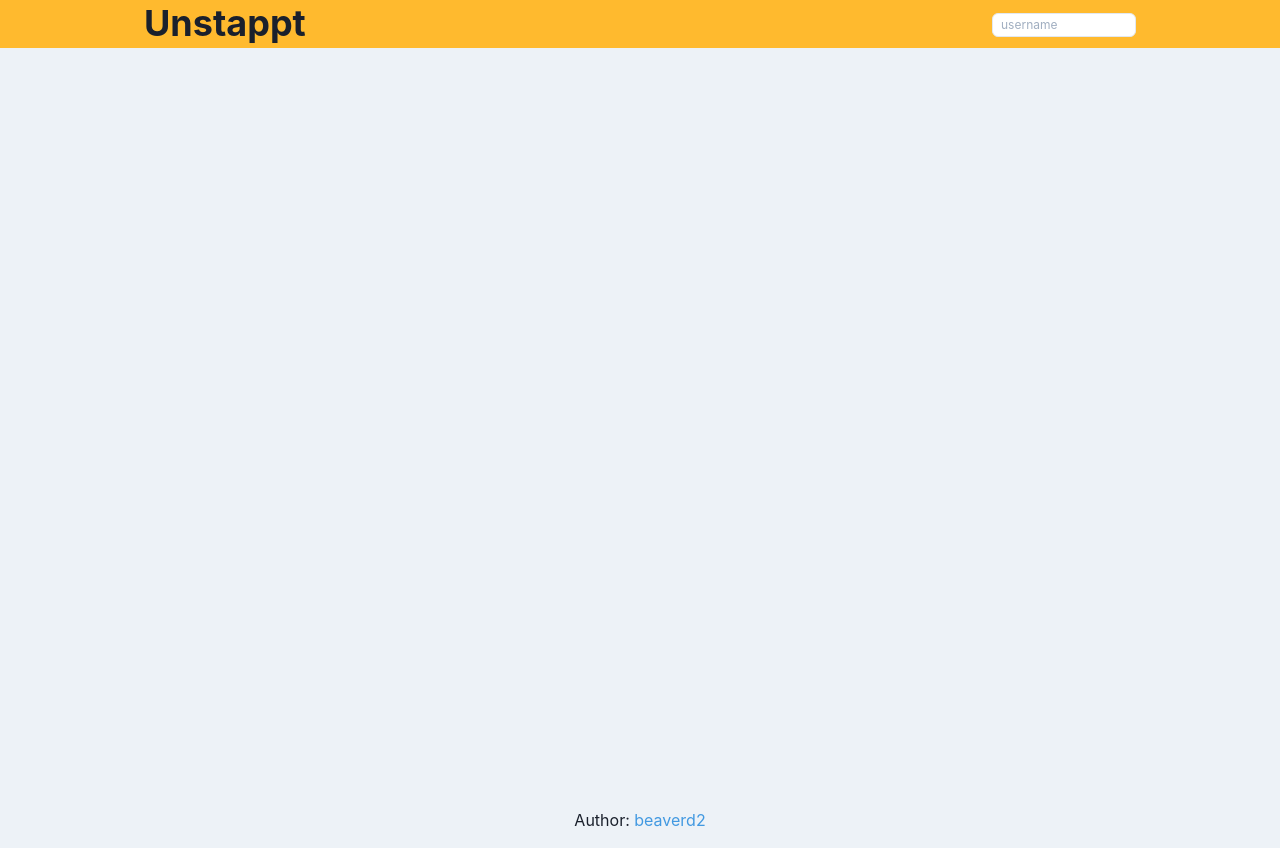
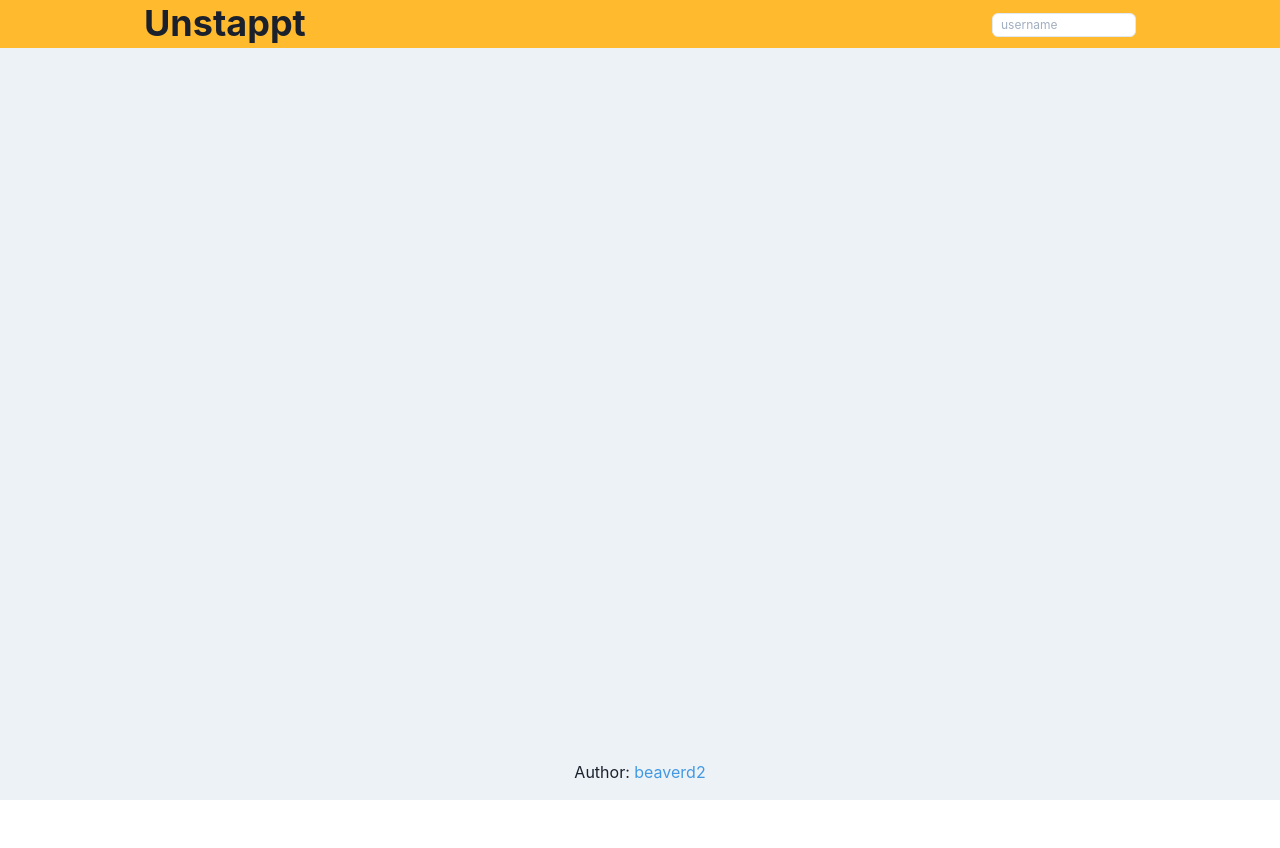
Before and after one commit to beaverd2/unstappt-ts, a Next.js app: page / in a window 1280 px wide. After the commit the page ends 800 px from the top, so only its background shows below. Built offline with nearby package versions, Linux system fonts and the light colour scheme.

Commit message:
min height fix

```diff
--- a/pages/index.tsx
+++ b/pages/index.tsx
@@ -9,7 +9,12 @@ const Home: NextPage = () => {
       <Head>
         <title>Unstappt</title>
       </Head>
-      <Flex bg='gray.100' flexDir='column' flexWrap='wrap' minH='100vh'>
+      <Flex
+        bg='gray.100'
+        flexDir='column'
+        flexWrap='wrap'
+        minH='calc(100vh - 3rem)'
+      >
         <Center py={4} mt='auto'>
           Author:&nbsp;
           <Link
```
Also changed, not shown: pages/[username].tsx (+6 -1 lines).
